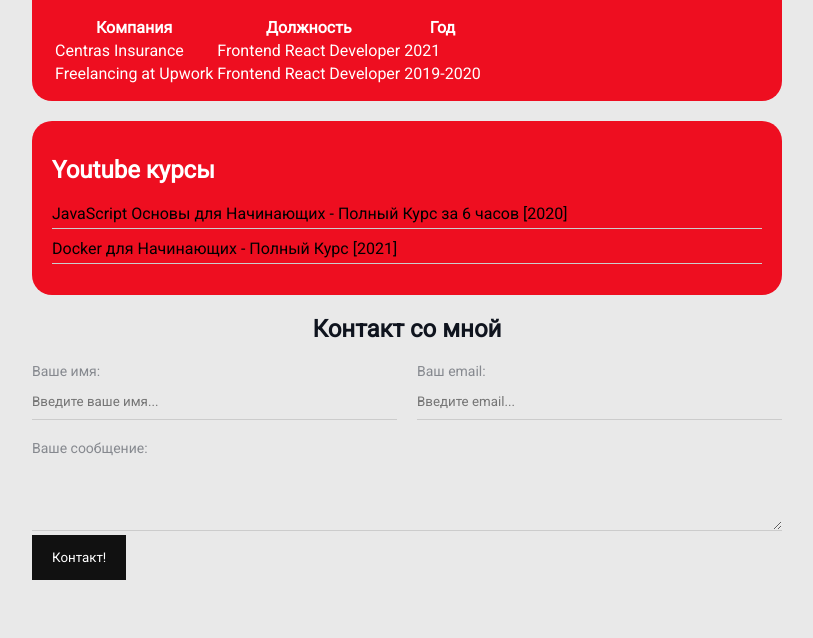
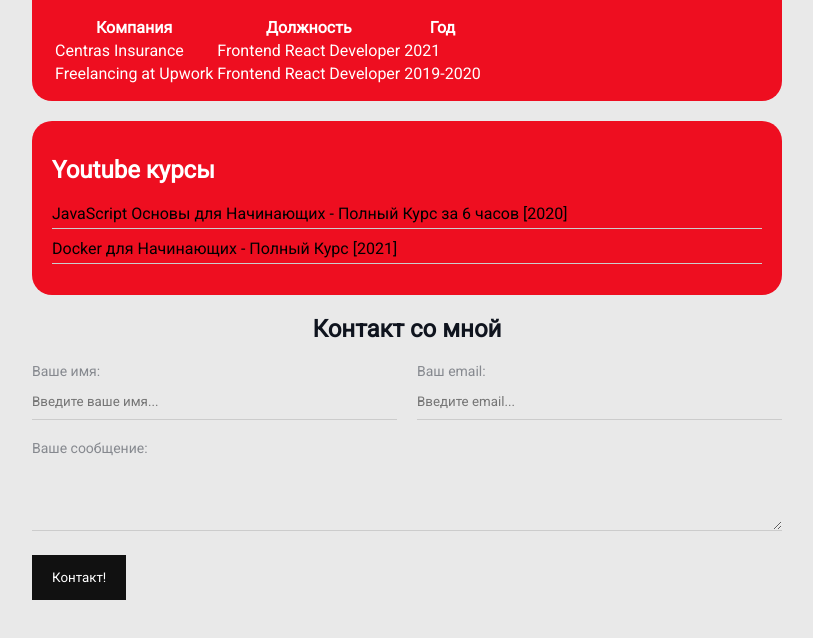
Before and after one commit to FallenStarrr/mycv-3, a plain HTML site: page index.html in a window 1280 px wide. Shown: the part 697-1335 px from the top of the page, without its empty margins (233-1046 px from the left). Drawn offline with Linux system fonts and the light colour scheme.

Commit message:
btn padding

```diff
--- a/index.html
+++ b/index.html
@@ -98,6 +98,7 @@
                 </div>
 
                 <input class="btn"
+                style="margin-top: 20px;"
                 type="submit" value="Контакт!">
               </form>
           </div>
```
